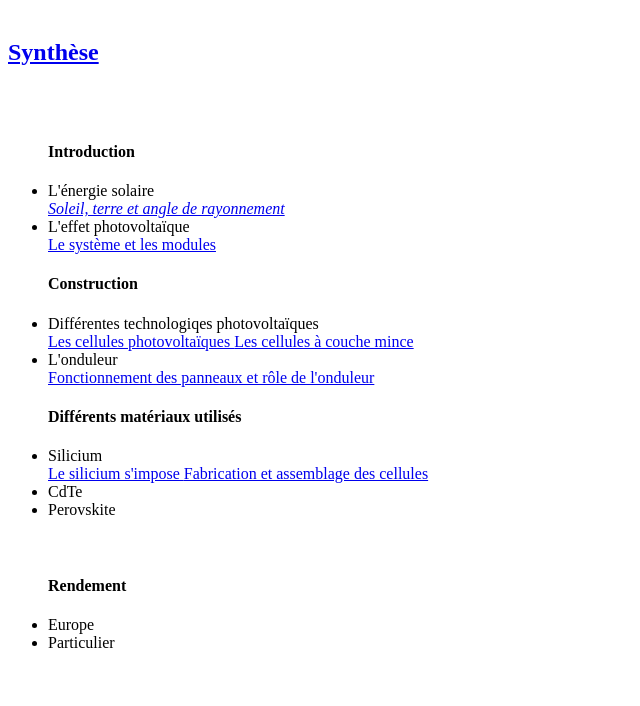
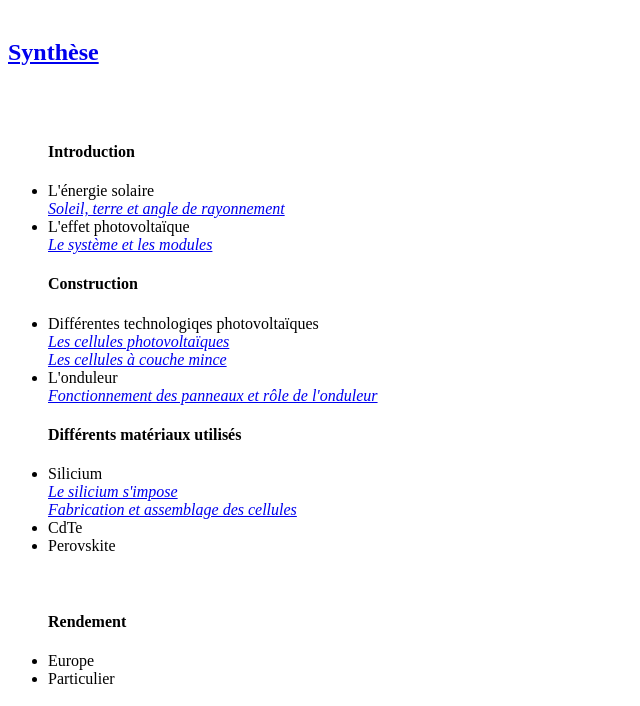
Before and after one commit to l-lovecchio/l-lovecchio.github.io, a plain HTML site: page index.html in a window 1280 px wide. Shown: the part 79-785 px from the top of the page, without its empty margins (0-640 px from the left). Drawn offline with Linux system fonts and the light colour scheme.

Commit message:
Update index.html

```diff
--- a/index.html
+++ b/index.html
@@ -21,23 +21,23 @@
   <li> L'énergie solaire </li>
   <a href ="http://l-lovecchio.github.io/fichiers/introduction%20-%20l'%C3%A9nergie%20solaire.pdf"> <em>Soleil, terre et angle de rayonnement</em> </a>
   <li> L'effet photovoltaïque</li>
-  <a href ="http://l-lovecchio.github.io/fichiers/introduction - l'effet photovoltaique.pdf" <em>Le système et les modules</em> </a>
+  <a href ="http://l-lovecchio.github.io/fichiers/introduction - l'effet photovoltaique.pdf"> <em>Le système et les modules</em> </a>
 
 
 
 
   <h4> Construction</h4>
   <li> Différentes technologiqes photovoltaïques</li>
-  <a href ="http://l-lovecchio.github.io/fichiers/Construction - les différents types de photo.pdf" <em>Les cellules photovoltaïques</em> </a>
-  <a href="hhtp://l-lovecchio.github.io/fichiers/Construction - couche mince.pdf" <em>Les cellules à couche mince</em> </a>
+  <a href ="http://l-lovecchio.github.io/fichiers/Construction - les différents types de photo.pdf"> <em>Les cellules photovoltaïques</em> </a><br>
+  <a href="hhtp://l-lovecchio.github.io/fichiers/Construction - couche mince.pdf"> <em>Les cellules à couche mince</em> </a>
 
   <li> L'onduleur</li>
-  <a href ="http.//l-lovecchio.github.io/fichiers/Onduleur.pdf" <em>Fonctionnement des panneaux et rôle de l'onduleur</em> </a>
+  <a href ="http.//l-lovecchio.github.io/fichiers/Onduleur.pdf"> <em>Fonctionnement des panneaux et rôle de l'onduleur</em> </a>
   <br>
   <h4>Différents matériaux utilisés</h1>
   <li>Silicium</li>
-  <a href ="http//l-lovecchio.github.io/fichiers/Construction - materiau - silicium 1.pdf" <em>Le silicium s'impose</em> </a>
-  <a href ="http://l-lovecchio.github.io/fichiers/Construction - materiau - silicium 2.pdf" <em>Fabrication et assemblage des cellules</em> </a>
+  <a href ="http//l-lovecchio.github.io/fichiers/Construction - materiau - silicium 1.pdf"> <em>Le silicium s'impose</em> </a><br>
+  <a href ="http://l-lovecchio.github.io/fichiers/Construction - materiau - silicium 2.pdf"> <em>Fabrication et assemblage des cellules</em> </a>
   <li>CdTe</li>
   <li>Perovskite</li>
   <br>
```
